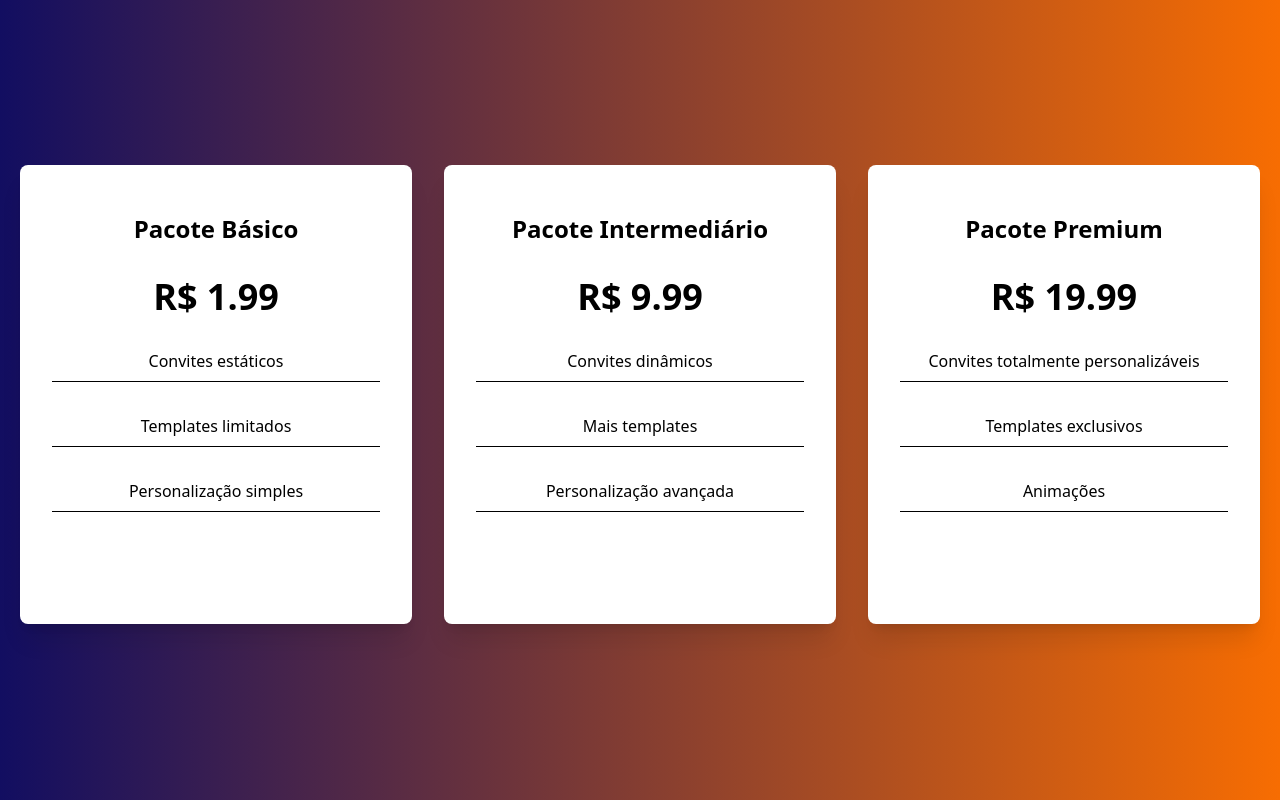
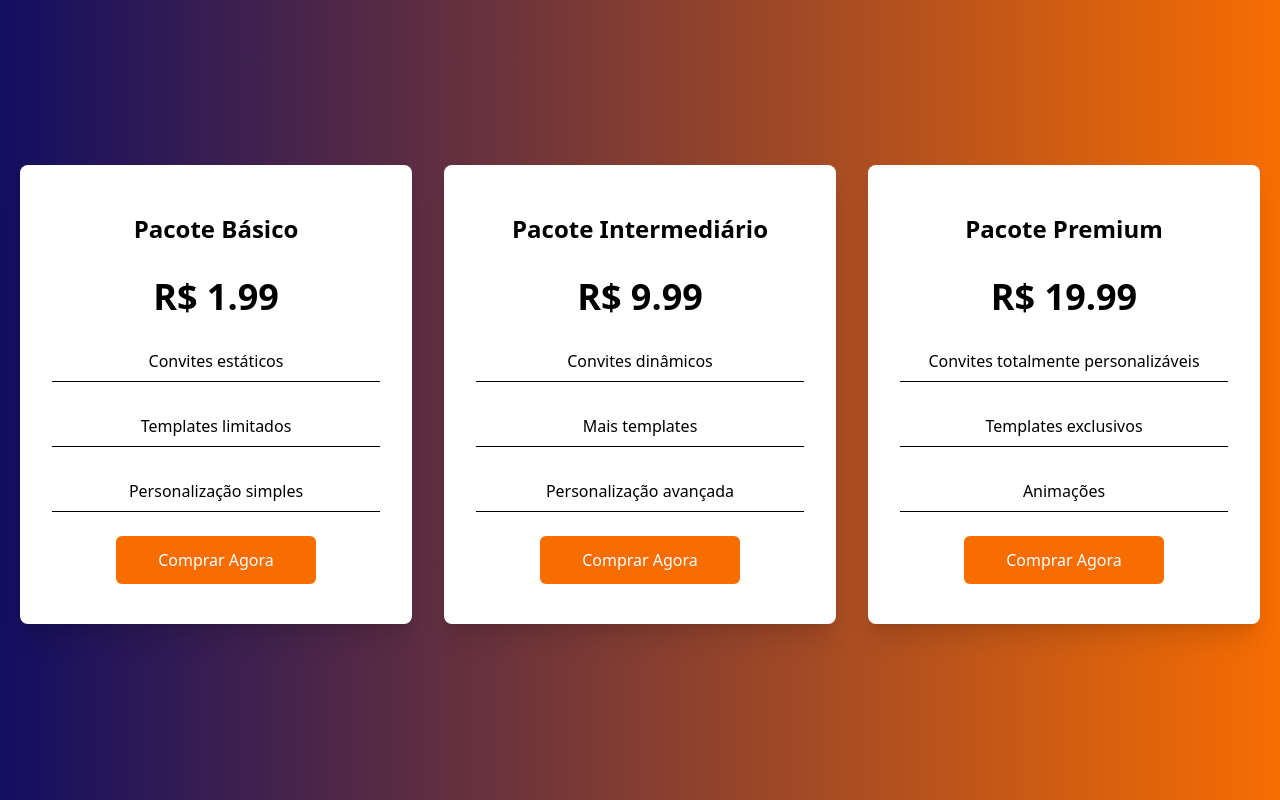
Before and after one commit to diegobbrito/personal-date, a React (Vite) app in the folder frontend/: page / in a window 1280 px wide. Shown: the part 705-1505 px from the top of the page. Built offline with nearby package versions, Linux system fonts and the light colour scheme.

Commit message:
style: static button color on cards

```diff
--- a/frontend/src/components/ValueCards/ValueCard/Card.tsx
+++ b/frontend/src/components/ValueCards/ValueCard/Card.tsx
@@ -13,7 +13,6 @@ const ValueCard: React.FC<ValueCardProps> = ({
   price,
   features,
   buttonText,
-  buttonColor,
 }) => {
   return (
     <div className="w-full shadow-xl flex flex-col p-4 my-4 rounded-lg hover:scale-105 duration-300 bg-white">
@@ -27,7 +26,7 @@ const ValueCard: React.FC<ValueCardProps> = ({
         ))}
       </div>
       <button
-        className={`bg-${buttonColor} text-white w-[200px] rounded-md font-medium my-6 mx-auto px-6 py-3 self-end`}
+        className={`bg-[#f76d02] text-white w-[200px] rounded-md font-medium my-6 mx-auto px-6 py-3 self-end`}
       >
         {buttonText}
       </button>
--- a/frontend/src/components/ValueCards/ValueCards.tsx
+++ b/frontend/src/components/ValueCards/ValueCards.tsx
@@ -19,6 +19,7 @@ const ValueCards: React.FC = () => {
     "Templates exclusivos",
     "Animações",
   ];
+
 
   return (
     <div className="w-full py-[10rem] px-4">
@@ -47,6 +48,7 @@ const ValueCards: React.FC = () => {
           buttonText="Comprar Agora"
           buttonColor="[#f76d02]"
         />
+
       </div>
     </div>
   );
--- a/frontend/src/index.css
+++ b/frontend/src/index.css
@@ -1,7 +1,6 @@
 @import "tailwindcss";
 
 
-/* index.css ou App.css */
 body {
   background: linear-gradient(to right, #120e61, #f76d02)
 }
```
